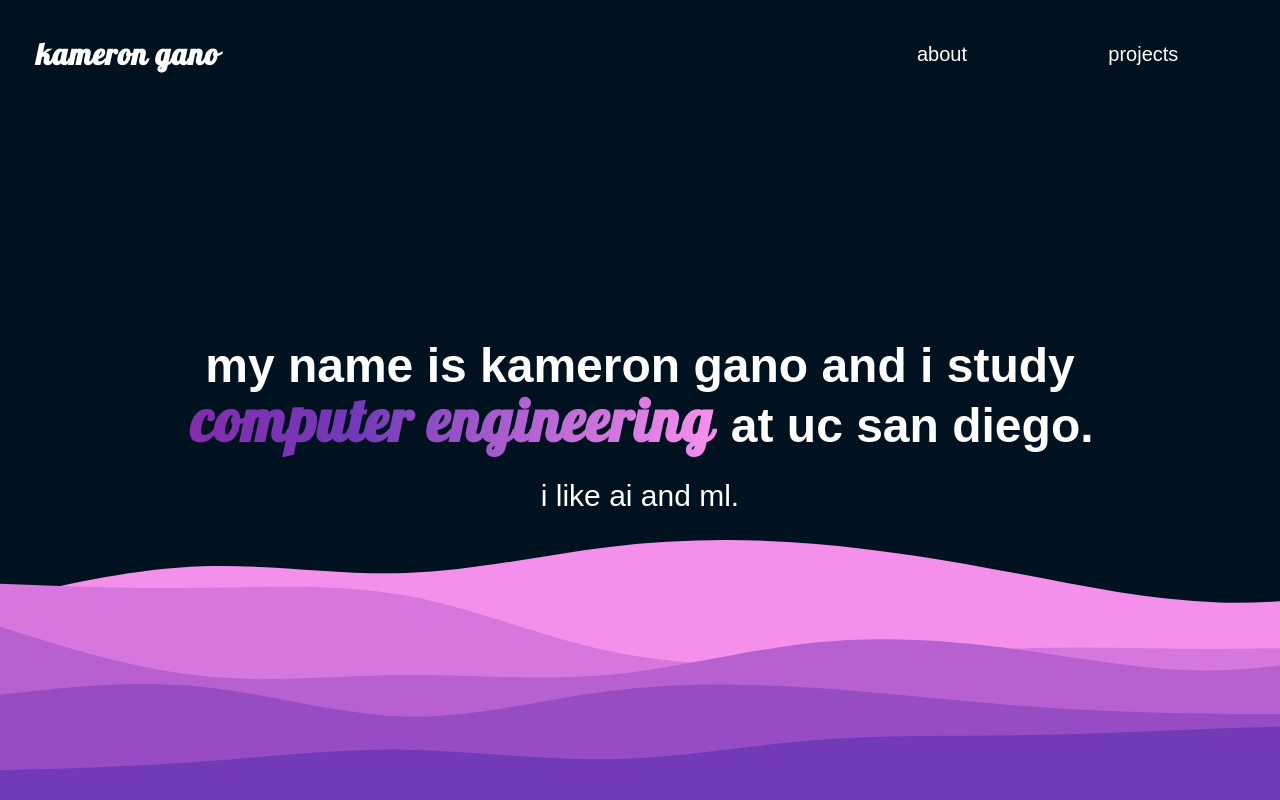
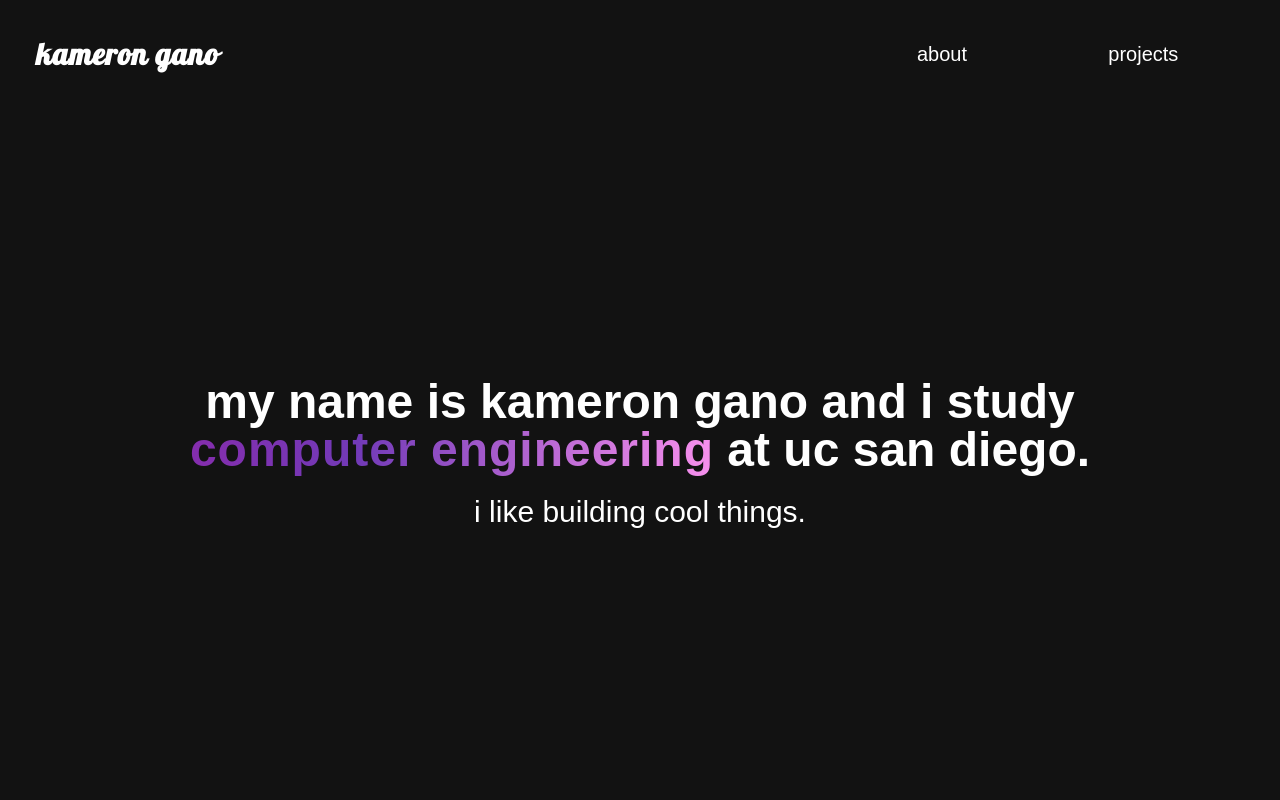
Before and after one commit to kgano-ucsd/kams-website-2.0, a React (Create React App) app in the folder kams-website-v2/: page / in a window 1280 px wide. Built offline with nearby package versions, Linux system fonts and the light colour scheme.

Commit message:
Lots of new features

```diff
--- a/kams-website-v2/src/atoms/Banner.jsx
+++ b/kams-website-v2/src/atoms/Banner.jsx
@@ -17,14 +17,14 @@ export default function Banner() {
                     </h2>
                 </div>
                 <div className="w-1/6 text-center p-1">
-                    <h2 className="transform text-xl font-medium font-display text-white hover:transition duration-500 hover:font-semibold hover:scale-100">
+                    <h2 className="transform transition duration-600 scale-100 text-xl font-medium font-display text-white hover:transition duration-600 hover:scale-125">
                         <a href="#about">
                             about
                         </a>
                     </h2>
                 </div>
                 <div className="w-1/6 text-center p-1">
-                    <h2 className="transform text-xl font-medium font-display text-white hover:transition duration-500 hover:font-semibold hover:scale-100">
+                    <h2 className="transform transition duration-600 scale-100 text-xl font-medium font-display text-white hover:transition duration-600 hover:scale-125">
                         <a href="">
                             projects
                         </a>
--- /dev/null
+++ b/kams-website-v2/src/atoms/Link.jsx
@@ -0,0 +1,14 @@
+import "../index.css"
+export default function Link({
+    text="default"
+}) {
+
+    return (
+        <button
+            type="submit"
+            className="landing-link font-medium text-white text-xl"
+        >
+            { text }
+        </button>
+    );
+}
--- a/kams-website-v2/src/components/Hello.jsx
+++ b/kams-website-v2/src/components/Hello.jsx
@@ -12,7 +12,7 @@ export default function Hello({ children }) {
                     <span className="magic">
                         <span
                         style={{letterSpacing: "1px"}}
-                        className="magic-text text-6xl px-1">
+                        className="magic-text">
                             computer engineering
                         </span>
                     </span>
@@ -20,7 +20,7 @@ export default function Hello({ children }) {
 
                 </h1>
             </div>
-                <div className="py-2">
+                <div className="">
                         { children }
                 </div>
             </div>
--- /dev/null
+++ b/kams-website-v2/src/components/Info.jsx
@@ -0,0 +1,4 @@
+
+export default function Info({ children }) {
+
+}
--- a/kams-website-v2/src/index.css
+++ b/kams-website-v2/src/index.css
@@ -40,6 +40,7 @@ a:hover:after {
     background-position: -200% center;
   }
 }
+
 
 div {
   scroll-behavior: smooth;
@@ -100,6 +101,30 @@ h1 > .magic > .magic-star {
   width: var(--size);
 }
 
+
+.landing-link {
+
+  border: 1px solid;
+  border-color: var(--violet);
+  scale: 1;
+  position: relative;
+  transition:  scale 600ms;
+  background-size: 200%;
+  white-space: nowrap;
+  border-radius: 6px;
+  padding: 12px 12px;
+}
+.landing-link:hover {
+
+  border: 1px solid;
+  border-color: var(--pink);
+  background-color: #121212;
+  scale: 1.2;
+  transition: border-color 600ms, scale 600ms;
+}
+
+
+
 h1 > .magic > .magic-star > svg {
   animation: rotate 1000ms linear infinite;
   display: block;
@@ -112,7 +137,6 @@ h1 > .magic > .magic-star > svg > path {
 
 h1 > .magic > .magic-text {
   animation: background-pan 3s linear infinite;
-  font-family: "Lobster";
   font-variant: normal;
   font-style: normal;
   background: linear-gradient(
--- a/kams-website-v2/src/pages/About.jsx
+++ b/kams-website-v2/src/pages/About.jsx
@@ -1,21 +1,18 @@
 import about from "./about.svg"
+import Link from "../atoms/Link";
 
 export default function About() {
 
     return(
         <section
             id="about"
-            style=
-            {{backgroundImage: `url(${about})`,
-              backgroundRepeat: false,
-              backgroundSize: "cover"}}
-              className="w-full h-full relative"
+            // style=
+            // {{backgroundImage: `url(${about})`,
+            //   backgroundRepeat: false,
+            //   backgroundSize: "cover"}}
+              className=" p-6 w-full h-full relative bg-[#121212] grid place-items-center"
           >
-              <h1
-                className="text-6xl text-left text-white font-semibold relative "
-              >
-                  about me
-              </h1>
+
           </section>
     );
 }
--- a/kams-website-v2/src/pages/Landing.jsx
+++ b/kams-website-v2/src/pages/Landing.jsx
@@ -2,16 +2,18 @@ import Banner from "../atoms/Banner";
 import Hello from "../components/Hello";
 import { Typewriter } from 'react-simple-typewriter';
 import landing from "./landing.svg"
+import Link from "../atoms/Link";
 
 
 export default function Landing() {
 
     return(
-        <section style=
-                 {{backgroundImage: `url(${landing})`,
-                   backgroundRepeat: false,
-                   backgroundSize: "cover"}}
-                   className="h-full w-full relative p-8 flex flex-col"
+        <section
+                //  style=
+                //  {{backgroundImage: `url(${landing})`,
+                //    backgroundRepeat: false,
+                //    backgroundSize: "cover"}}
+                  className="h-full w-full relative p-8 bg-[#121212]"
           >
             <div className="h-1/8">
               <Banner/>
@@ -25,12 +27,12 @@ export default function Landing() {
                         <span className="font-normal">
                         <Typewriter
                           words={[
-                              'hardware and software.',
+                                  'hwe and swe.',
                                   'ai and ml.',
                                   'building cool things.'
                                 ]}
-                      typeSpeed={70}
-                      deleteSpeed={70}
+                          typeSpeed={50}
+                          deleteSpeed={50}
                           delaySpeed={1000}
                         />
                         </span>
@@ -38,6 +40,20 @@ export default function Landing() {
                     </span>
                   </p>
                 </Hello>
+                <div>
+                  <div className="flex flex-row">
+                    <div className="w-1/3 align-right p-3">
+                      <Link text="my github" />
+                    </div>
+                    <div className="w-1/3 align-center p-3">
+                      <Link text="my github" />
+                    </div>
+                    <div className="w-1/3 align-left p-3">
+                      <Link text="my github" />
+                    </div>
+                  </div>
+                </div>
+
               </div>
           </section>
     );
```
Lines whose indentation alone changed are shown as unchanged.
